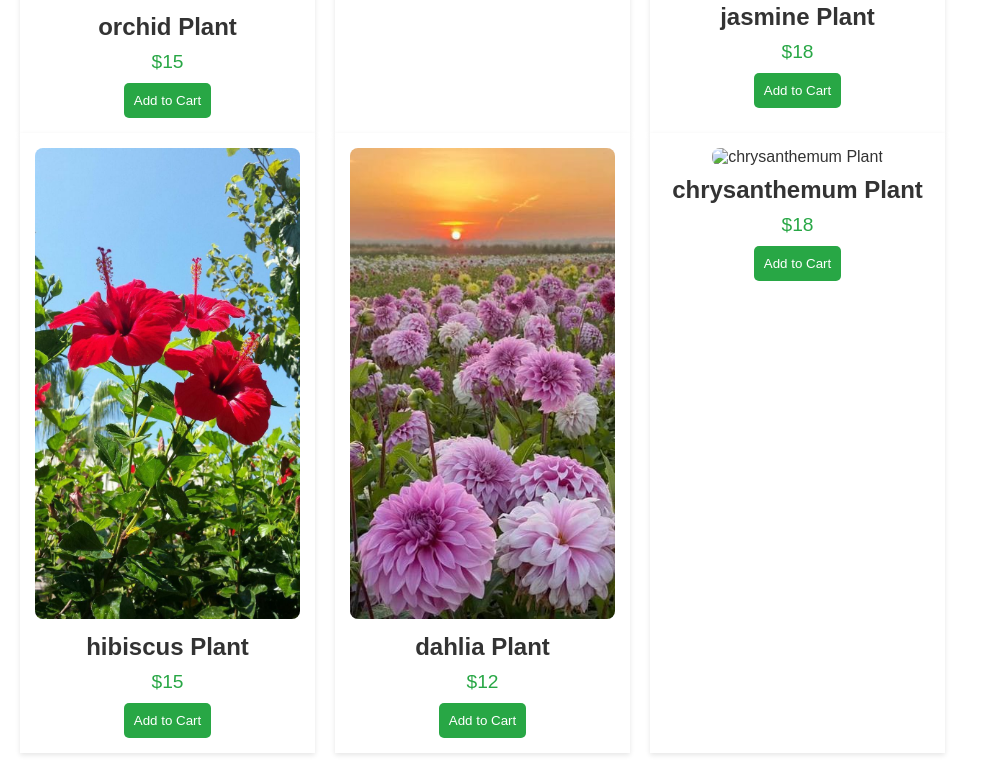
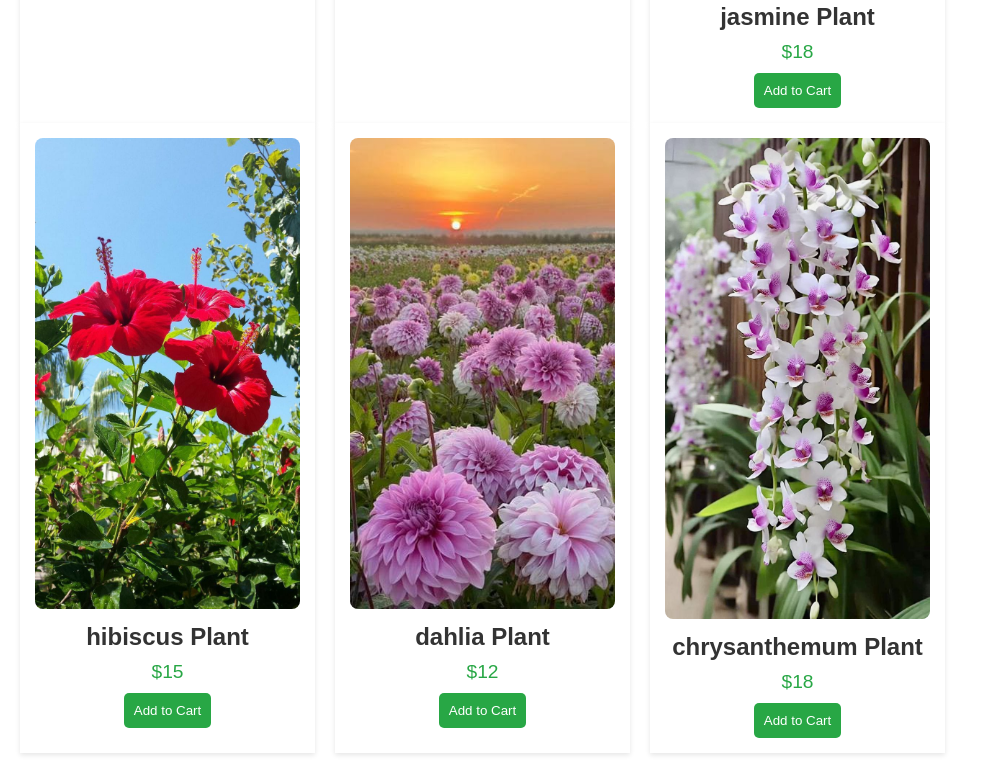
Before and after one commit to nandane16/flory-flower, a plain HTML site: page index.html in a window 1280 px wide. Shown: the part 1587-2363 px from the top of the page, without its empty margins (0-982 px from the left). Drawn offline with Linux system fonts and the light colour scheme; files whose address does not match are found by name.

Commit message:
Update index.html

```diff
--- a/index.html
+++ b/index.html
@@ -242,7 +242,7 @@
         <button class="add-to-cart">Add to Cart</button>
       </div>
       <div class="product-card">
-        <img src="images/WhatsApp Image 2025-01-26 at 8.19.38 AM-2 copy.jpeg" alt=" chrysanthemum Plant">
+        <img src="flory-flower/image copy.png" alt=" chrysanthemum Plant">
         <h3>chrysanthemum Plant</h3>
         <p>$18</p>
         <button class="add-to-cart">Add to Cart</button>
```
